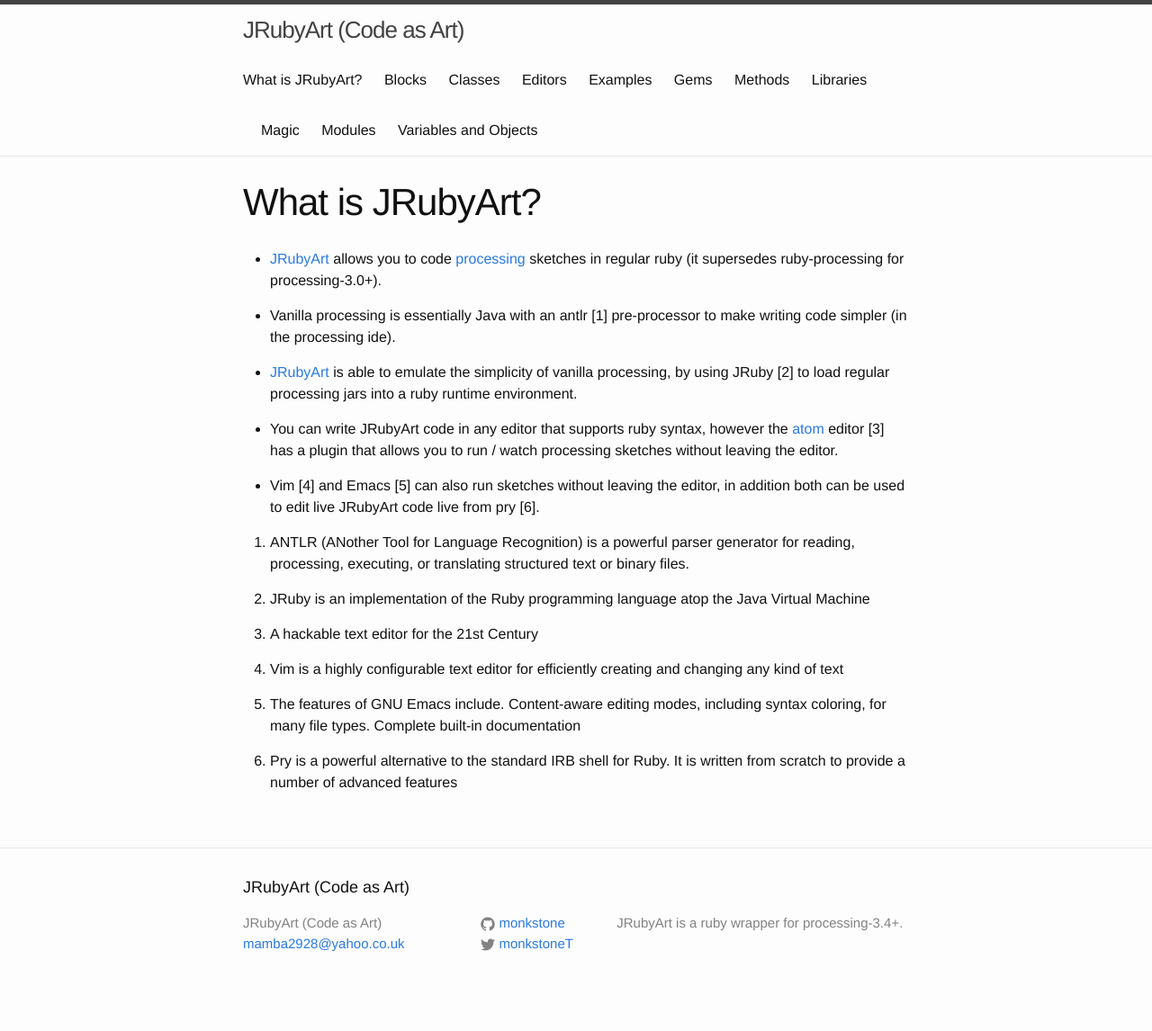
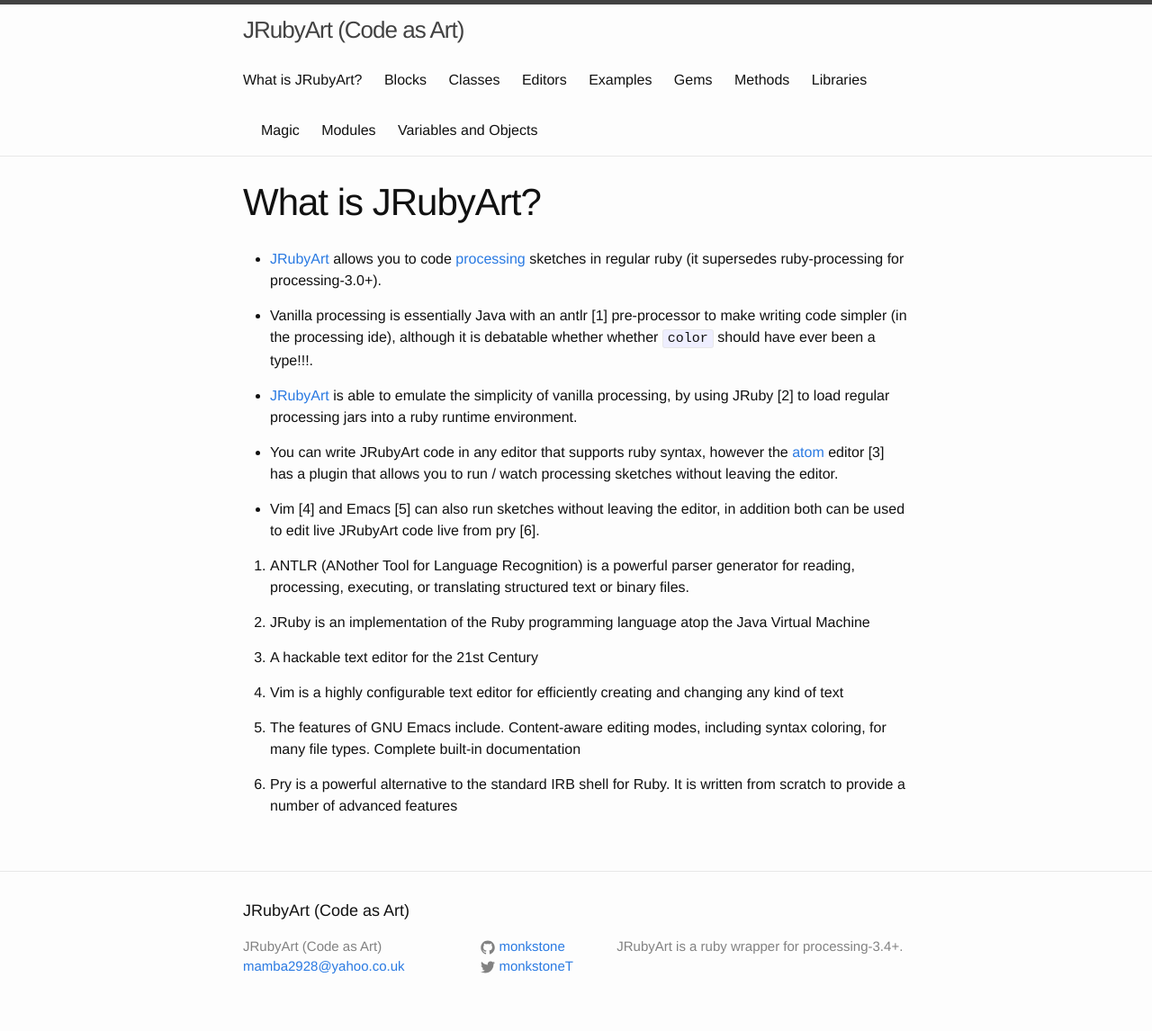
Before and after one commit to ruby-processing/JRubyArt, a Jekyll site: the page built from about.md, in a window 1280 px wide. Shown: the whole page at 90% size. Built offline with Jekyll 4.4.1, drawn with Linux system fonts in a browser that asks for light colours; before the commit the page ends 1120 px from its top, so only the background shows below that.

Commit message:
f color as a type

```diff
--- a/about.md
+++ b/about.md
@@ -9,7 +9,8 @@
     ruby (it supersedes ruby-processing for processing-3.0+).
 
   - Vanilla processing is essentially Java with an antlr \[1\]
-    pre-processor to make writing code simpler (in the processing ide).
+    pre-processor to make writing code simpler (in the processing ide), although
+    it is debatable whether whether `color` should have ever been a type!!!.
 
   - [JRubyArt](https://github.com/ruby-processing/JRubyArt) is able to
     emulate the simplicity of vanilla processing, by using JRuby \[2\]
```
Also changed, not shown: _posts/2015-11-21-getting_started.md (+2 -2 lines).
